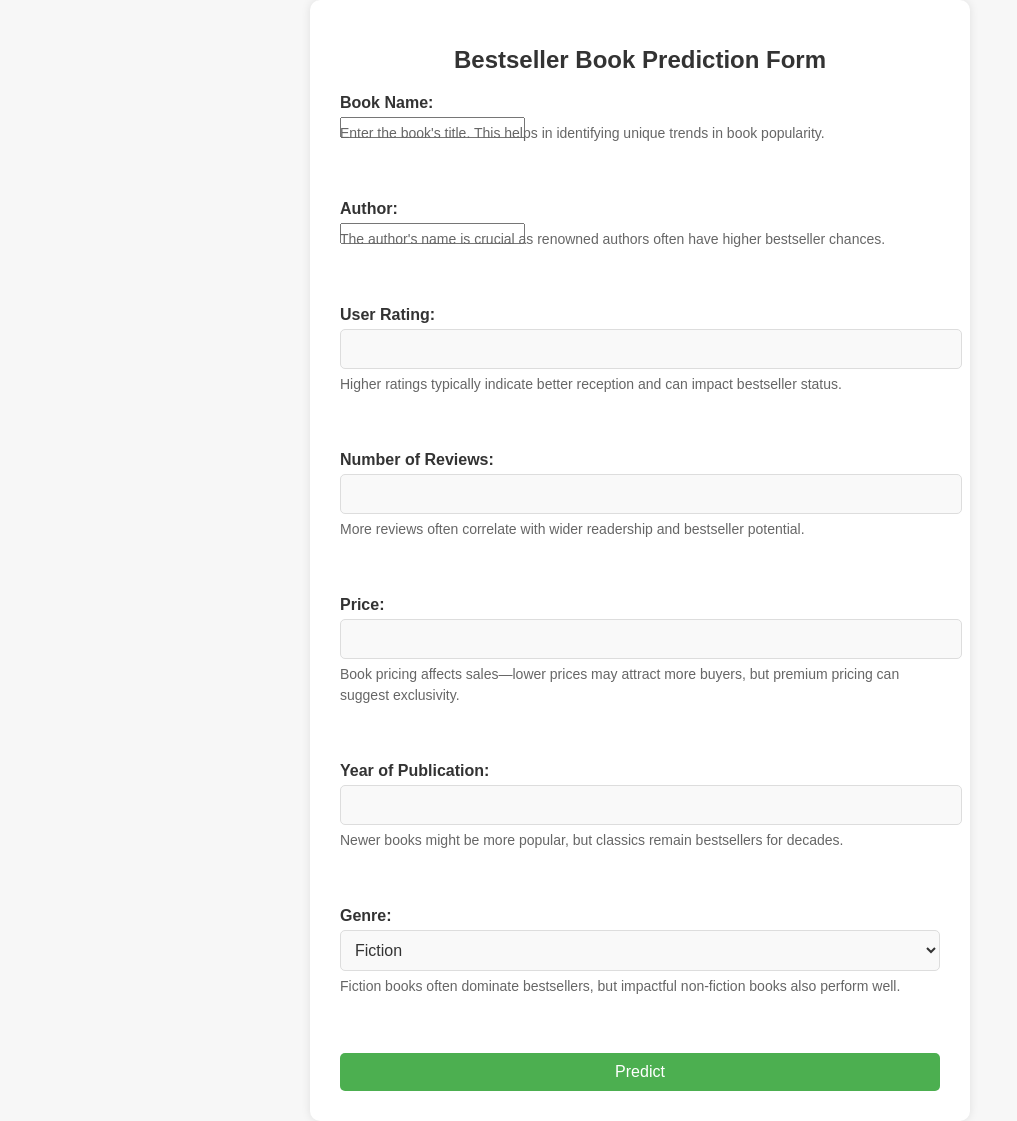
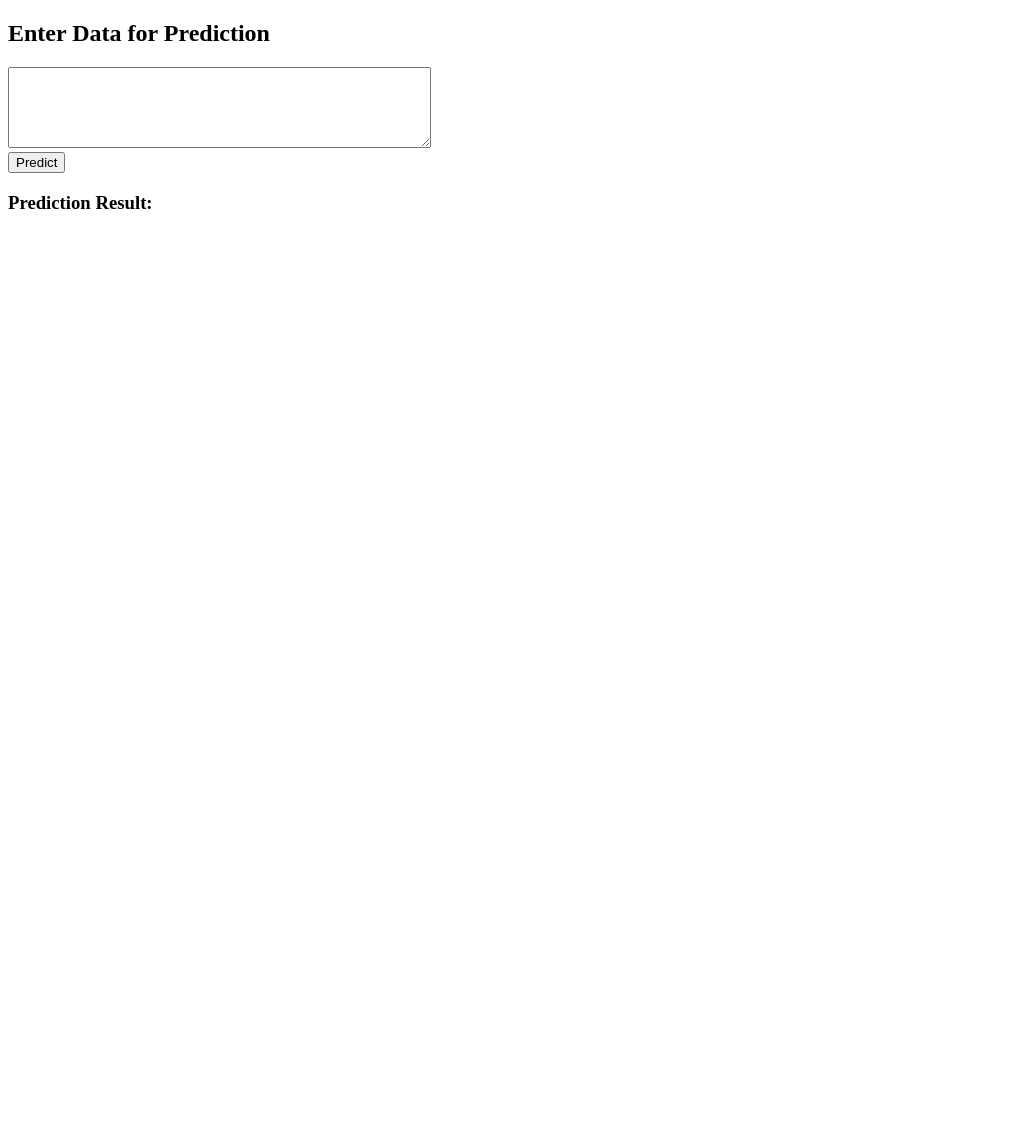
Before and after one commit to Filip746/FlaskAzureApp, a Flask app: page / in a window 1280 px wide. Shown: the whole page, without its empty margins (0-1017 px from the left). After the commit the page ends 209 px from the top, so only its background shows below. Run offline with Flask 3, Linux system fonts and the light colour scheme.

Commit message:
Leonardo push

```diff
--- a/app.py
+++ b/app.py
@@ -1,12 +1,19 @@
 from flask import Flask, render_template, request, jsonify
-import requests
+import urllib.request
 import json
+import ssl
+import os
+
+def allowSelfSignedHttps(allowed):
+    if allowed and not os.environ.get('PYTHONHTTPSVERIFY', '') and getattr(ssl, '_create_unverified_context', None):
+        ssl._create_default_https_context = ssl._create_unverified_context
+
+allowSelfSignedHttps(True)
 
 app = Flask(__name__)
 
-# Azure ML endpoint and API key
-endpoint = "http://b73a5ed0-5a44-4896-985e-69680dc267bf.northeurope.azurecontainer.io/score"
-api_key = "JqS3yTa93SKn8YYsqPI5bCuYHb9rzK7g"
+API_URL = 'http://b73a5ed0-5a44-4896-985e-69680dc267bf.northeurope.azurecontainer.io/score'
+API_KEY = 'JqS3yTa93SKn8YYsqPI5bCuYHb9rzK7g'  # Replace with your API key
 
 @app.route('/')
 def home():
@@ -14,39 +21,30 @@ def home():
 
 @app.route('/predict', methods=['POST'])
 def predict():
-    data = {
-        "Inputs": {
-            "input1": [
-                {
-                    "Name": request.form['Name'],
-                    "Author": request.form['Author'],
-                    "User Rating": float(request.form['User Rating']),
-                    "Reviews": int(request.form['Reviews']),
-                    "Price": int(request.form['Price']),
-                    "Year": int(request.form['Year']),
-                    "Genre": request.form['Genre'],
-                }
-            ]
-        },
-        "GlobalParameters": {}
-    }
+    try:
+        input_data = request.json  # JSON iz zahtjeva
 
-    headers = {
-        'Content-Type': 'application/json',
-        'Authorization': f'Bearer {api_key}'
-    }
+        # Prepravi strukturu JSON-a kako bi odgovarao očekivanom formatu
+        formatted_data = {
+            "Inputs": {
+                "input1": [input_data]  # Azure ML očekuje listu unutar "input1"
+            }
+        }
 
-    response = requests.post(endpoint, headers=headers, data=json.dumps(data))
-    result = response.json()
+        body = json.dumps(formatted_data).encode('utf-8')  # Encode u JSON format
+        headers = {
+            'Content-Type': 'application/json',
+            'Authorization': 'Bearer ' + API_KEY
+        }
 
-    print(json.dumps(result, indent=4))
+        req = urllib.request.Request(API_URL, body, headers)
+        response = urllib.request.urlopen(req)
+        result = json.loads(response.read())
 
-    scored_labels = result['Results']['WebServiceOutput0'][0]['Scored Labels']
-    scored_probabilities = result['Results']['WebServiceOutput0'][0]['Scored Probabilities']
+        return jsonify(result)
 
-    prediction_text = "Dobra knjiga" if scored_labels == 0.9 else "Prosječna knjiga"
-
-    return render_template('result.html', prediction=prediction_text, probability=scored_probabilities)
+    except urllib.error.HTTPError as e:
+        return jsonify({"error": e.read().decode("utf-8")}), e.code
 
 
 if __name__ == '__main__':
--- a/static/styles.css
+++ /dev/null
@@ -1,105 +0,0 @@
-/* General Styles */
-body {
-    font-family: 'Arial', sans-serif;
-    background-color: #f7f7f7;
-    display: flex;
-    justify-content: center;
-    align-items: center;
-    margin: 0;
-}
-
-.form {
-    background-color: #ffffff;
-    padding: 30px;
-    border-radius: 10px;
-    box-shadow: 0px 0px 10px rgba(0, 0, 0, 0.1);
-    width: 100%;
-    max-width: 600px;
-}
-
-h1 {
-    font-size: 24px;
-    margin-bottom: 20px;
-    text-align: center;
-    color: #333333;
-}
-
-/* Input Fields and Menus */
-label {
-    display: block;
-    font-weight: bold;
-    margin-bottom: 5px;
-    color: #333333;
-}
-
-input[type="number"],
-select {
-    width: 100%;
-    padding: 10px;
-    margin-bottom: 20px;
-    border: 1px solid #dddddd;
-    border-radius: 5px;
-    background-color: #f9f9f9;
-    font-size: 16px;
-    color: #333333;
-}
-
-input[type="submit"] {
-    width: 100%;
-    padding: 10px;
-    background-color: #4CAF50;
-    color: white;
-    border: none;
-    border-radius: 5px;
-    font-size: 16px;
-    cursor: pointer;
-}
-
-input[type="submit"]:hover {
-    background-color: #45a049;
-}
-
-/* Paragraphs */
-p {
-    font-size: 14px;
-    color: #666666;
-    margin-top: -15px;
-    margin-bottom: 20px;
-    line-height: 1.5;
-}
-
-/* Center the Form */
-.form {
-    display: flex;
-    flex-direction: column;
-    justify-content: center;
-}
-
-/* Styled Button */
-a {
-    display: block;
-    width: 200px;
-    margin: 0 auto;
-    padding: 10px;
-    background-color: #4CAF50;
-    color: white;
-    text-align: center;
-    border-radius: 5px;
-    text-decoration: none;
-    font-size: 16px;
-}
-
-a:hover {
-    background-color: #45a049;
-}
-
-.result {
-    display: flex;
-    flex-direction: column;
-    justify-content: center;
-    align-items: center;
-}
-
-.result p {
-    font-size: large;
-}
--- a/templates/index.html
+++ b/templates/index.html
@@ -1,61 +1,32 @@
 <!DOCTYPE html>
-<html lang="en">
+<html>
 
 <head>
-    <meta charset="UTF-8">
-    <meta name="viewport" content="width=device-width, initial-scale=1.0">
-    <title>Prediction</title>
-    <link rel="stylesheet" type="text/css" href="{{ url_for('static', filename='styles.css') }}">
-
+    <title>Azure ML Prediction</title>
 </head>
 
 <body>
-    <div class="form">
-        <h1>Bestseller Book Prediction Form</h1>
-        <form action="/predict" method="post">
+    <h2>Enter Data for Prediction</h2>
+    <form id="predict-form">
+        <textarea id="input-data" rows="5" cols="50"></textarea><br>
+        <button type="button" onclick="sendPrediction()">Predict</button>
+    </form>
+    <h3>Prediction Result:</h3>
+    <p id="result"></p>
 
-            <label for="name">Book Name:</label>
-            <input type="text" name="name" id="name" required>
-            <p>Enter the book's title. This helps in identifying unique trends in book popularity.</p>
-            <br><br>
-
-            <label for="author">Author:</label>
-            <input type="text" name="author" id="author" required>
-            <p>The author's name is crucial as renowned authors often have higher bestseller chances.</p>
-            <br><br>
-
-            <label for="user_rating">User Rating:</label>
-            <input type="number" name="user_rating" id="user_rating" step="0.1" required>
-            <p>Higher ratings typically indicate better reception and can impact bestseller status.</p>
-            <br><br>
-
-            <label for="reviews">Number of Reviews:</label>
-            <input type="number" name="reviews" id="reviews" required>
-            <p>More reviews often correlate with wider readership and bestseller potential.</p>
-            <br><br>
-
-            <label for="price">Price:</label>
-            <input type="number" name="price" id="price" required>
-            <p>Book pricing affects sales—lower prices may attract more buyers, but premium pricing can suggest
-                exclusivity.</p>
-            <br><br>
-
-            <label for="year">Year of Publication:</label>
-            <input type="number" name="year" id="year" required>
-            <p>Newer books might be more popular, but classics remain bestsellers for decades.</p>
-            <br><br>
-
-            <label for="genre">Genre:</label>
-            <select name="genre" id="genre">
-                <option value="Fiction">Fiction</option>
-                <option value="Non Fiction">Non Fiction</option>
-            </select>
-            <p>Fiction books often dominate bestsellers, but impactful non-fiction books also perform well.</p>
-            <br><br>
-
-            <input type="submit" value="Predict">
-        </form>
-    </div>
+    <script>
+        function sendPrediction() {
+            let inputData = document.getElementById("input-data").value;
+            fetch('/predict', {
+                method: 'POST',
+                headers: { 'Content-Type': 'application/json' },
+                body: inputData
+            })
+                .then(response => response.json())
+                .then(data => document.getElementById("result").innerText = JSON.stringify(data))
+                .catch(error => console.error('Error:', error));
+        }
+    </script>
 </body>
 
 </html>
```
Also changed, not shown: templates/result.html (deleted, +0 -20 lines).
